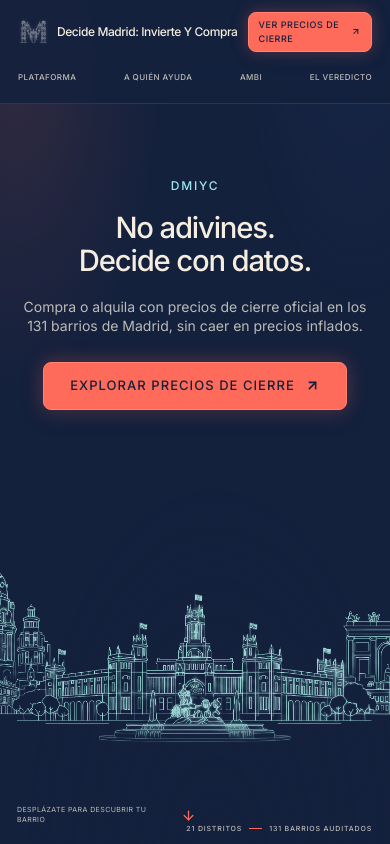
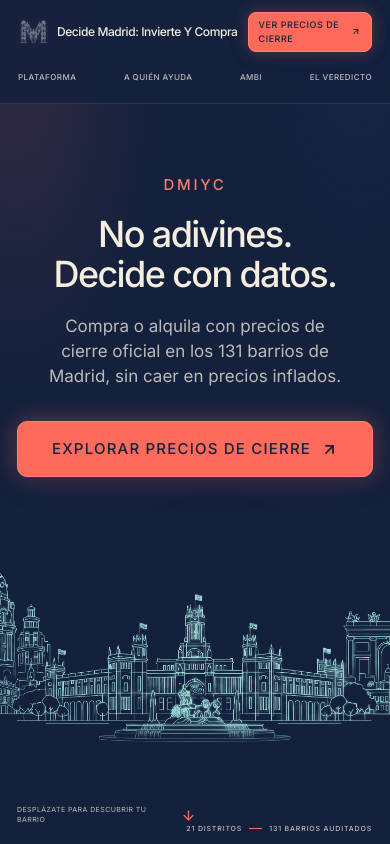
Before and after one commit to rodrigoapvigil/madrid-urban-intelligent, a Next.js app in the folder frontend/: page / in a window 390 px wide. Shown: the top 844 px of the page. Built offline with nearby package versions, Linux system fonts and the light colour scheme.

Commit message:
style(hero): scale hero typography and CTA button by 30% for high visual impact

```diff
--- a/frontend/components/MadridLanding.css
+++ b/frontend/components/MadridLanding.css
@@ -230,15 +230,26 @@
   align-items: center;
   background: transparent;
 }
-.mi-hero__content { position: relative; z-index: 2; width: min(860px,calc(100% - 48px)); padding-top: clamp(52px,7.5vh,90px); text-align: center; }
-.mi-hero__kicker { display: inline-block; margin: 0 auto 16px; color: #a5f3fc; font-size: 12px; font-weight: 500; letter-spacing: 0.15em; text-transform: uppercase; opacity: .95; }
+.mi-hero__content { position: relative; z-index: 2; width: min(980px,calc(100% - 48px)); padding-top: clamp(48px,6.8vh,84px); text-align: center; }
+.mi-hero__kicker { display: inline-block; margin: 0 auto 18px; color: var(--color-coral-400); font-size: 15px; font-weight: 500; letter-spacing: 0.18em; text-transform: uppercase; opacity: .95; }
 .mi-kicker { margin: 0 0 24px; display: flex; align-items: center; justify-content: center; gap: 10px; color: var(--mi-silver); font-size: 10px; font-weight: 500; letter-spacing: .14em; line-height: 1.4; text-transform: uppercase; }
 .mi-kicker > span { width: 7px; height: 7px; flex: 0 0 auto; border-radius: 50%; background: var(--mi-sky); box-shadow: 0 0 12px color-mix(in srgb, var(--precio-subida) 50%, transparent); }
 .mi-kicker > i { width: 20px; height: 1px; background: var(--mi-sky); }
-.mi-hero h1 { max-width: 820px; margin: 0 auto; color: var(--mi-white); font-size: clamp(38px,4.8vw,62px); font-weight: 500; letter-spacing: -.04em; line-height: 1.0; text-wrap: balance; }
+.mi-hero h1 { max-width: 960px; margin: 0 auto; color: var(--mi-white); font-size: clamp(48px,6.1vw,80px); font-weight: 500; letter-spacing: -.045em; line-height: 1.04; text-wrap: balance; }
 .mi-hero h1 span { color: var(--mi-mist); }
-.mi-hero__lead { max-width: 620px; margin: 18px auto 0; color: var(--mi-silver); font-size: 16px; font-weight: 400; line-height: 1.4; text-wrap: balance; }
-.mi-hero__content .mi-hero__cta-main, .mi-hero__content .mi-button { margin-top: 26px; }
+.mi-hero__lead { max-width: 760px; margin: 22px auto 0; color: var(--color-cream-75); font-size: clamp(18px,1.6vw,21px); font-weight: 400; line-height: 1.48; text-wrap: balance; }
+.mi-hero__content .mi-hero__cta-main, .mi-hero__content .mi-button {
+  margin-top: 32px;
+  min-height: 56px;
+  padding: 0 34px;
+  font-size: 15px;
+  border-radius: 10px;
+  box-shadow: 0 6px 24px rgba(20, 33, 61, 0.45), 0 0 24px rgba(255, 107, 91, 0.4);
+}
+.mi-hero__content .mi-hero__cta-main svg, .mi-hero__content .mi-button svg {
+  width: 17px;
+  height: 17px;
+}
 .mi-hero-artwork { position: absolute; z-index: 1; inset: 0; overflow: hidden; pointer-events: none; }
 .mi-hero-artwork__canvas { position: absolute; right: 0; bottom: clamp(100px, 14vh, 180px); left: 0; height: 64%; display: flex; align-items: flex-end; justify-content: center; mask-image: linear-gradient(to bottom, transparent 0%, var(--azul-noche) 8%, var(--azul-noche) 92%, transparent 100%); }
 .mi-hero__skyline { position: absolute; right: 0; bottom: 0; left: 0; width: 100%; height: auto; max-height: 100%; margin-inline: auto; object-fit: contain; object-position: center bottom; pointer-events: none; user-select: none; }
@@ -830,9 +841,9 @@
   .mi-hero { min-height: max(560px,calc(100svh - 96px)); }
   .mi-hero__content { width: calc(100% - 32px); padding-top: clamp(48px,8vh,76px); }
   .mi-kicker { margin-bottom: 19px; font-size: 9px; letter-spacing: .11em; }
-  .mi-hero h1 { font-size: clamp(28px,7.5vw,38px); line-height: 1.15; }
-  .mi-hero__lead { max-width: 420px; margin-top: 19px; font-size: 14px; }
-  .mi-hero__content .mi-button { margin-top: 23px; }
+  .mi-hero h1 { font-size: clamp(36px,9.2vw,50px); line-height: 1.12; }
+  .mi-hero__lead { max-width: 460px; margin-top: 19px; font-size: 17px; }
+  .mi-hero__content .mi-button { margin-top: 24px; min-height: 50px; font-size: 13px; padding-inline: 22px; }
   .mi-button { min-height: 46px; padding-inline: 15px; font-size: 10px; }
   .mi-hero-artwork__canvas { bottom: clamp(80px,12svh,130px); left: -40%; right: auto; width: 180%; height: 50%; max-height: none; transform: none; }
   .mi-hero__skyline { max-height: 100%; }
```
